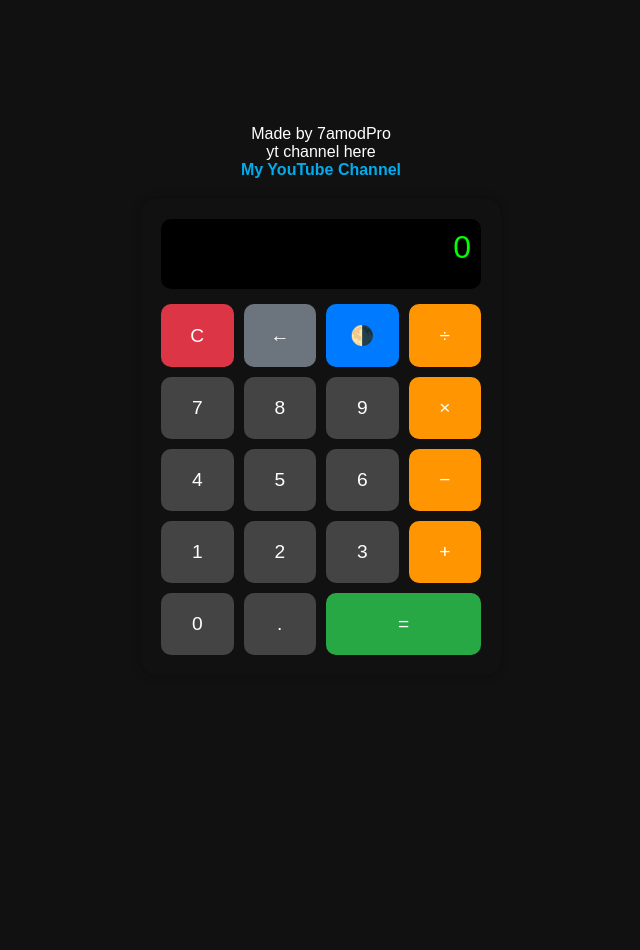
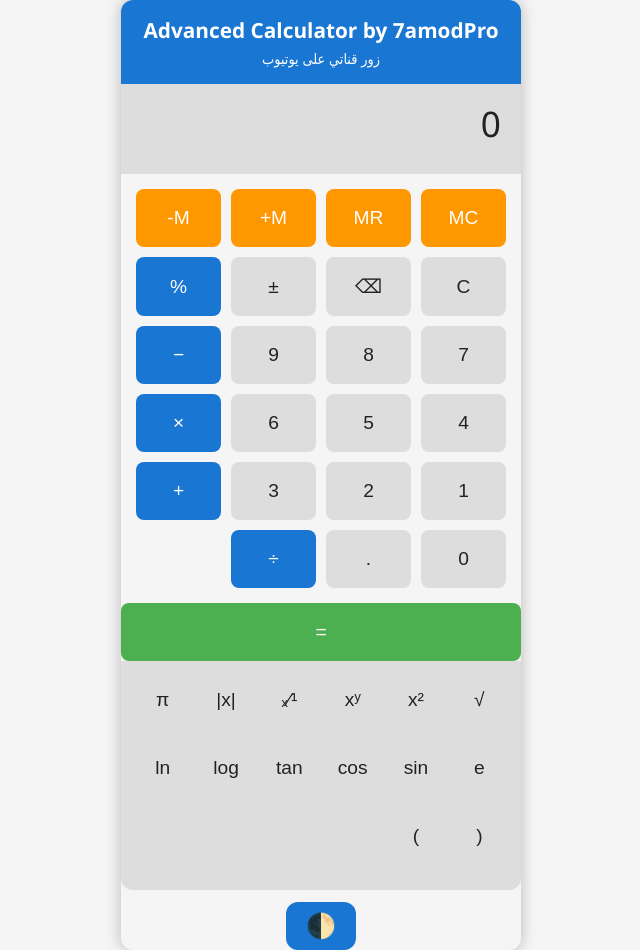
Before and after one commit to 7amodpro/calculator1, a plain HTML site: page index.html in a window 1280 px wide. Shown: the whole page, without its empty margins (319-959 px from the left). Before the commit the page ends 800 px from the top, so only its background shows below. Drawn offline with Linux system fonts and the light colour scheme.

Commit message:
رفع الملف

```diff
--- a/index.html
+++ b/index.html
@@ -1,166 +1,336 @@
 <!DOCTYPE html>
-<html lang="ar">
+<html lang="ar" dir="rtl" data-theme="light">
 <head>
 <meta charset="UTF-8" />
-  <meta name="viewport" content="width=device-width, initial-scale=1.0"/>
-  <title>آلة حاسبة</title>
+<meta name="viewport" content="width=device-width, initial-scale=1" />
+<title>آلة حاسبة علمية متقدمة - 7amodPro</title>
 <style>
+  :root {
+    --bg-light: #f5f5f5;
+    --text-light: #222;
+    --btn-light: #ddd;
+    --btn-hover-light: #ccc;
+    --accent-light: #1976d2;
+
+    --bg-dark: #121212;
+    --text-dark: #eee;
+    --btn-dark: #333;
+    --btn-hover-dark: #444;
+    --accent-dark: #90caf9;
+  }
+
+  [data-theme="light"] {
+    --bg: var(--bg-light);
+    --text: var(--text-light);
+    --btn: var(--btn-light);
+    --btn-hover: var(--btn-hover-light);
+    --accent: var(--accent-light);
+  }
+
+  [data-theme="dark"] {
+    --bg: var(--bg-dark);
+    --text: var(--text-dark);
+    --btn: var(--btn-dark);
+    --btn-hover: var(--btn-hover-dark);
+    --accent: var(--accent-dark);
+  }
+
   body {
-      font-family: sans-serif;
+    margin: 0; padding: 0;
+    background: var(--bg);
+    color: var(--text);
+    font-family: 'Segoe UI', Tahoma, Geneva, Verdana, sans-serif;
+    display: flex;
+    justify-content: center;
+    align-items: center;
+    min-height: 100vh;
+    transition: background 0.3s, color 0.3s;
+    flex-direction: column;
+  }
+
+  .calculator-container {
+    max-width: 400px;
+    width: 95%;
+    background: var(--bg);
+    border-radius: 12px;
+    box-shadow: 0 0 15px rgba(0,0,0,0.25);
     display: flex;
     flex-direction: column;
-      justify-content: center;
-      align-items: center;
-      height: 100vh;
-      margin: 0;
-      transition: background 0.3s, color 0.3s;
   }
 
-    .light-mode {
-      background: #f4f4f4;
-      color: #000;
+  header {
+    background: var(--accent);
+    color: white;
+    padding: 1rem;
+    text-align: center;
+    font-weight: bold;
+    font-size: 1.3rem;
+    user-select: none;
+    position: relative;
+    border-radius: 12px 12px 0 0;
   }
 
-    .dark-mode {
-      background: #111;
+  header a {
     color: white;
+    text-decoration: none;
+    font-weight: normal;
+    font-size: 0.9rem;
+    display: block;
+    margin-top: 5px;
   }
 
-    .calculator {
-      background: inherit;
-      padding: 20px;
-      border-radius: 15px;
-      width: 320px;
-      box-shadow: 0 0 10px #00000050;
-      transition: background 0.3s;
+  #display {
+    background: var(--btn);
+    color: var(--text);
+    font-size: 2.2rem;
+    padding: 15px 20px;
+    text-align: right;
+    word-wrap: break-word;
+    min-height: 60px;
+    user-select: text;
   }
 
-    .display {
-      background: #000;
-      color: lime;
-      font-size: 2em;
-      padding: 10px;
-      text-align: right;
-      border-radius: 10px;
-      margin-bottom: 15px;
-      height: 50px;
-    }
-
-    .buttons {
+  /* شبكة الأزرار الأساسية */
+  .buttons-grid {
     display: grid;
     grid-template-columns: repeat(4, 1fr);
     gap: 10px;
+    padding: 15px;
+  }
+
+  /* شبكة الأزرار المتقدمة أسفل */
+  .advanced-buttons {
+    display: grid;
+    grid-template-columns: repeat(6, 1fr);
+    gap: 10px;
+    padding: 10px 15px 25px 15px;
+    background: var(--btn);
+    border-radius: 0 0 12px 12px;
   }
 
   button {
-      padding: 20px;
-      font-size: 1.2em;
-      background: #444;
-      color: white;
+    background: var(--btn);
     border: none;
-      border-radius: 10px;
+    border-radius: 8px;
+    padding: 18px 0;
+    font-size: 1.2rem;
+    color: var(--text);
     cursor: pointer;
+    user-select: none;
     transition: background 0.2s;
   }
 
   button:hover {
-      background: #666;
+    background: var(--btn-hover);
   }
 
-    button.operator { background: #ff9500; }
-    button.equal    { background: #28a745; }
-    button.clear    { background: #dc3545; }
-    button.mode     { background: #007bff; }
-    button.back     { background: #6c757d; }
-
-    .credit {
-      text-align: center;
-      margin-bottom: 20px;
+  button.operator {
+    background: var(--accent);
+    color: white;
   }
 
-    .credit a {
-      color: #00acee;
-      text-decoration: none;
-      font-weight: bold;
+  button.equal {
+    background: #4caf50;
+    color: white;
+    grid-column: span 4;
   }
 
-    .credit a:hover {
-      text-decoration: underline;
+  button.memory {
+    background: #ff9800;
+    color: white;
+  }
+
+  /* زر الوضع الليلي أسفل */
+  .theme-toggle-container {
+    margin-top: 12px;
+    text-align: center;
+  }
+
+  .theme-toggle-container button {
+    background: var(--accent);
+    border: none;
+    color: white;
+    font-size: 1.5rem;
+    border-radius: 12px;
+    padding: 10px 20px;
+    cursor: pointer;
+    user-select: none;
+    transition: background 0.3s;
+  }
+
+  .theme-toggle-container button:hover {
+    background: #145a86;
+  }
+
+  /* تصغير الخط والأزرار على الشاشات الصغيرة */
+  @media (max-width: 450px) {
+    #display {
+      font-size: 1.5rem;
+      padding: 10px 15px;
+      min-height: 45px;
+    }
+    button {
+      font-size: 1rem;
+      padding: 12px 0;
+    }
+    .advanced-buttons {
+      grid-template-columns: repeat(3, 1fr);
+    }
   }
 </style>
 </head>
-<body class="dark-mode">
-  <div class="credit">
-    <div>Made by 7amodPro</div>
-    <div>yt channel here</div>
-    <a href="https://youtube.com/@im7amodpro?si=x7W3J-i2OCVYmMtW" target="_blank">My YouTube Channel</a>
+<body>
+
+<div class="calculator-container" role="application" aria-label="آلة حاسبة علمية متقدمة">
+  <header>
+    Advanced Calculator by 7amodPro
+    <a href="https://youtube.com/@im7amodpro" target="_blank" rel="noopener noreferrer">زور قناتي على يوتيوب</a>
+  </header>
+
+  <div id="display" aria-live="polite" aria-atomic="true">0</div>
+
+  <div class="buttons-grid" role="region" aria-label="الأزرار الأساسية">
+    <button class="memory" onclick="memoryClear()" title="مسح الذاكرة">MC</button>
+    <button class="memory" onclick="memoryRecall()" title="استدعاء من الذاكرة">MR</button>
+    <button class="memory" onclick="memoryAdd()" title="إضافة إلى الذاكرة">M+</button>
+    <button class="memory" onclick="memorySubtract()" title="طرح من الذاكرة">M-</button>
+
+    <button onclick="clearDisplay()" title="مسح الكل">C</button>
+    <button onclick="backspace()" title="حذف آخر رقم">⌫</button>
+    <button onclick="toggleSign()" title="تبديل الإشارة">±</button>
+    <button onclick="appendText('%')" class="operator" title="النسبة المئوية">%</button>
+
+    <button onclick="appendText('7')">7</button>
+    <button onclick="appendText('8')">8</button>
+    <button onclick="appendText('9')">9</button>
+    <button onclick="appendText('-')" class="operator" title="طرح">−</button>
+
+    <button onclick="appendText('4')">4</button>
+    <button onclick="appendText('5')">5</button>
+    <button onclick="appendText('6')">6</button>
+    <button onclick="appendText('*')" class="operator" title="ضرب">×</button>
+
+    <button onclick="appendText('1')">1</button>
+    <button onclick="appendText('2')">2</button>
+    <button onclick="appendText('3')">3</button>
+    <button onclick="appendText('+')" class="operator" title="جمع">+</button>
+
+    <button onclick="appendText('0')">0</button>
+    <button onclick="appendText('.')">.</button>
+    <button onclick="appendText('/')" class="operator" title="قسمة">÷</button>
   </div>
 
-  <div class="calculator">
-    <div class="display" id="display">0</div>
-    <div class="buttons">
-      <button onclick="clearDisplay()" class="clear">C</button>
-      <button onclick="deleteLast()" class="back">←</button>
-      <button onclick="toggleMode()" class="mode">🌗</button>
-      <button onclick="appendValue('/')" class="operator">÷</button>
+  <button onclick="calculate()" class="equal" title="يساوي">=</button>
 
-      <button onclick="appendValue('7')">7</button>
-      <button onclick="appendValue('8')">8</button>
-      <button onclick="appendValue('9')">9</button>
-      <button onclick="appendValue('*')" class="operator">×</button>
+  <div class="advanced-buttons" role="region" aria-label="العمليات المتقدمة">
+    <button onclick="appendText('Math.sqrt(')" title="الجذر التربيعي">√</button>
+    <button onclick="appendText('**2')" title="تربيع">x²</button>
+    <button onclick="appendText('**')" title="أس">xʸ</button>
+    <button onclick="appendText('1/(')" title="مقلوب الرقم">¹⁄ₓ</button>
+    <button onclick="appendText('Math.abs(')" title="القيمة المطلقة">|x|</button>
+    <button onclick="appendText('Math.PI')" title="π">π</button>
+    <button onclick="appendText('Math.E')" title="الثابت e">e</button>
+    <button onclick="appendText('Math.sin(')" title="جيب الزاوية">sin</button>
+    <button onclick="appendText('Math.cos(')" title="جيب تمام الزاوية">cos</button>
+    <button onclick="appendText('Math.tan(')" title="ظل الزاوية">tan</button>
+    <button onclick="appendText('Math.log10(')" title="لوغاريتم الأساس 10">log</button>
+    <button onclick="appendText('Math.log(')" title="اللوغاريتم الطبيعي ln">ln</button>
+    <button onclick="appendText('(')" title="فتح قوس">(</button>
+    <button onclick="appendText(')')" title="غلق قوس">)</button>
+  </div>
 
-      <button onclick="appendValue('4')">4</button>
-      <button onclick="appendValue('5')">5</button>
-      <button onclick="appendValue('6')">6</button>
-      <button onclick="appendValue('-')" class="operator">−</button>
-
-      <button onclick="appendValue('1')">1</button>
-      <button onclick="appendValue('2')">2</button>
-      <button onclick="appendValue('3')">3</button>
-      <button onclick="appendValue('+')" class="operator">+</button>
-
-      <button onclick="appendValue('0')">0</button>
-      <button onclick="appendValue('.')">.</button>
-      <button onclick="calculate()" class="equal" style="grid-column: span 2">=</button>
+  <div class="theme-toggle-container">
+    <button id="theme-toggle" aria-label="تبديل الوضع الليلي والفاتح">🌓</button>
   </div>
 </div>
 
 <script>
   const display = document.getElementById('display');
-    const body = document.body;
+  let memory = 0;
 
-    function appendValue(value) {
-      if (display.innerText === '0' || display.innerText === 'خطأ') {
-        display.innerText = value;
+  function appendText(text) {
+    if (display.textContent === '0' || display.textContent === 'خطأ') {
+      display.textContent = text;
     } else {
-        display.innerText += value;
+      display.textContent += text;
     }
   }
 
   function clearDisplay() {
-      display.innerText = '0';
+    display.textContent = '0';
   }
 
-    function deleteLast() {
-      if (display.innerText.length > 1) {
-        display.innerText = display.innerText.slice(0, -1);
+  function backspace() {
+    if (display.textContent.length > 1) {
+      display.textContent = display.textContent.slice(0, -1);
     } else {
-        display.innerText = '0';
+      display.textContent = '0';
+    }
+  }
+
+  function toggleSign() {
+    try {
+      let val = eval(display.textContent);
+      val = -val;
+      display.textContent = val.toString();
+    } catch {
+      display.textContent = 'خطأ';
     }
   }
 
   function calculate() {
     try {
-        display.innerText = eval(display.innerText);
+      let expr = display.textContent.replace(/%/g, '/100');
+      let result = eval(expr);
+      if (result === Infinity || result === -Infinity || isNaN(result)) {
+        display.textContent = 'خطأ';
+      } else {
+        display.textContent = result.toString();
+      }
     } catch {
-        display.innerText = 'خطأ';
+      display.textContent = 'خطأ';
     }
   }
 
-    function toggleMode() {
-      body.classList.toggle('dark-mode');
-      body.classList.toggle('light-mode');
+  // الذاكرة
+  function memoryClear() {
+    memory = 0;
   }
+  function memoryRecall() {
+    if (display.textContent === '0' || display.textContent === 'خطأ') {
+      display.textContent = memory.toString();
+    } else {
+      display.textContent += memory.toString();
+    }
+  }
+  function memoryAdd() {
+    try {
+      let val = eval(display.textContent.replace(/%/g, '/100'));
+      memory += val;
+    } catch {}
+  }
+  function memorySubtract() {
+    try {
+      let val = eval(display.textContent.replace(/%/g, '/100'));
+      memory -= val;
+    } catch {}
+  }
+
+  // تبديل الوضع الليلي والفاتح
+  const themeBtn = document.getElementById('theme-toggle');
+  const root = document.documentElement;
+
+  // قراءة الثيم من localStorage أو ضبط الوضع الافتراضي
+  const savedTheme = localStorage.getItem('theme') || 'light';
+  root.setAttribute('data-theme', savedTheme);
+
+  themeBtn.onclick = () => {
+    const current = root.getAttribute('data-theme');
+    const newTheme = current === 'dark' ? 'light' : 'dark';
+    root.setAttribute('data-theme', newTheme);
+    localStorage.setItem('theme', newTheme);
+  };
 </script>
+
 </body>
 </html>
```
Lines whose indentation alone changed are shown as unchanged.
